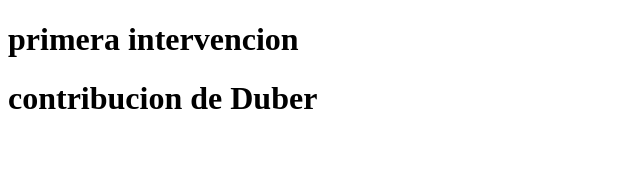
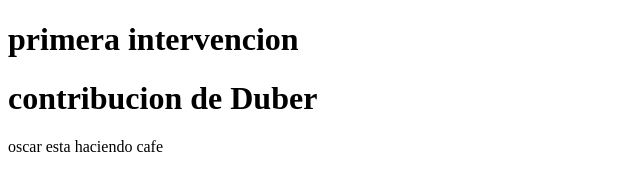
Before and after one commit to oscarburbano278/FirstContribution, a plain HTML site: page index.html in a window 1280 px wide. Shown: the whole page, without its empty margins (0-640 px from the left). Drawn offline with Linux system fonts and the light colour scheme.

Commit message:
agregue parrafo

```diff
--- a/index.html
+++ b/index.html
@@ -9,5 +9,6 @@
 <body>
     <h1>primera intervencion</h1>
     <h1>contribucion de Duber</h1>
+    <p>oscar esta haciendo cafe</p>
 </body>
 </html>
```
